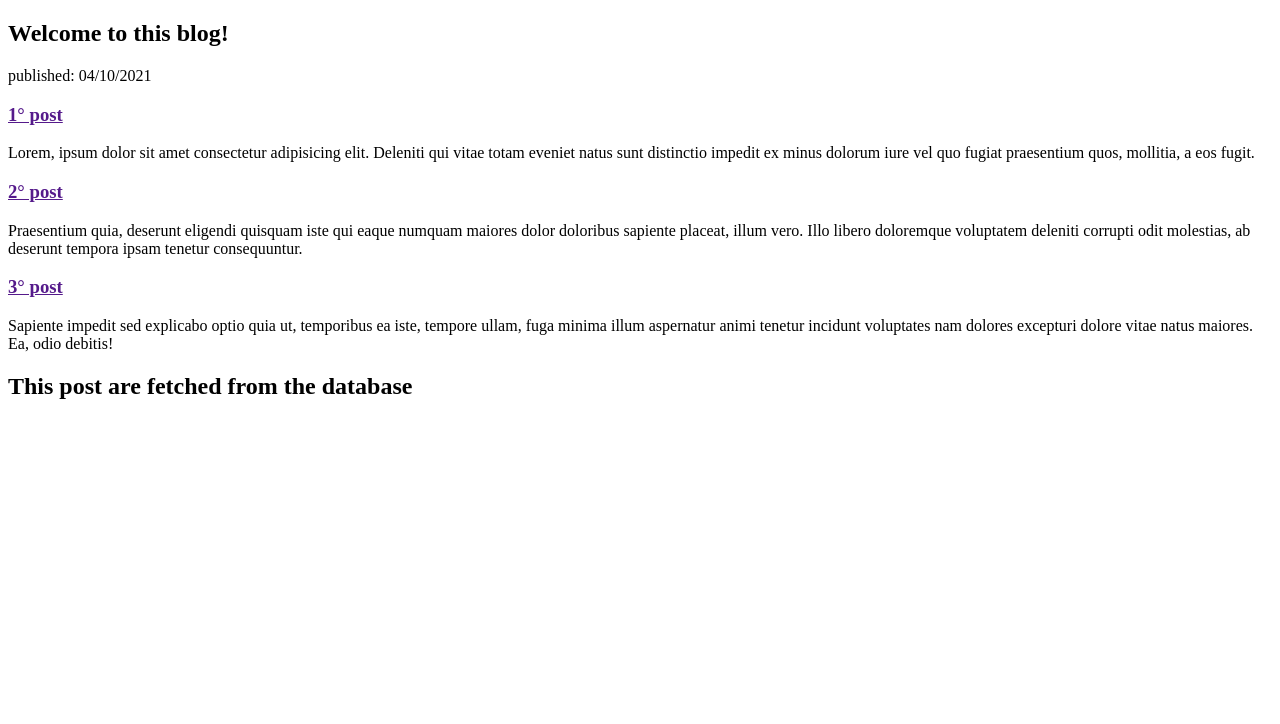
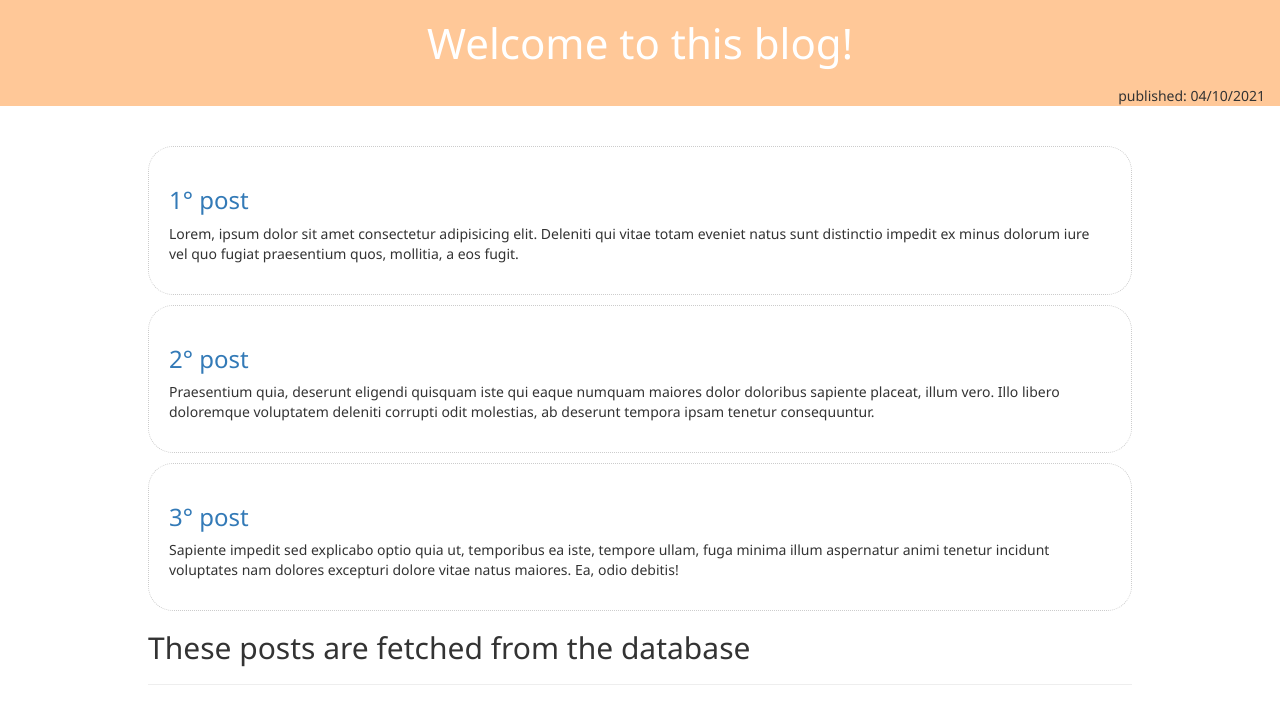
Before and after one commit to TruthUnhush/tutorial-django-girls, a Django app: page / in a window 1280 px wide. Shown: the top 724 px of the page. Run offline with Django 3.2, Linux system fonts and the light colour scheme; data that the repository does not hold is empty; some libraries are stand-ins or nearby versions.

Commit message:
Update post_list.html & create a css file

```diff
--- /dev/null
+++ b/blog/static/css/blog.css
@@ -0,0 +1,49 @@
+* {
+  margin: 0;
+  padding: 0;
+}
+
+body {
+  font-family: "Segoe UI", Tahoma, Geneva, Verdana, sans-serif;
+  box-sizing: border-box;
+}
+
+.container {
+  padding: 20px;
+  width: 80%;
+}
+
+.header {
+  background-color: #ffc898;
+  color: #fff;
+  height: 100%;
+}
+
+.header h1 {
+  text-align: center;
+  padding: 20px;
+  margin: 0 auto;
+  font-size: 42px;
+}
+.header p {
+  color: #333;
+  text-align: end;
+  padding: 0 15px;
+}
+
+.blog-entry {
+  border: 1px #ccc dotted;
+  border-radius: 25px;
+  padding: 20px;
+  margin: 10px 0;
+}
+
+.post-container {
+  display: flex;
+  flex-wrap: wrap;
+}
+
+.post {
+  flex-basis: 400px;
+  margin: 30px 10px;
+}
--- a/blog/templates/blog/post_list.html
+++ b/blog/templates/blog/post_list.html
@@ -1,22 +1,28 @@
 <!DOCTYPE html>
+{% load static %}
 <html lang="en">
   <head>
     <meta charset="UTF-8" />
     <meta http-equiv="X-UA-Compatible" content="IE=edge" />
     <meta name="viewport" content="width=device-width, initial-scale=1.0" />
+    <link rel="stylesheet" href="//maxcdn.bootstrapcdn.com/bootstrap/3.2.0/css/bootstrap.min.css" />
+    <link rel="stylesheet" href="//maxcdn.bootstrapcdn.com/bootstrap/3.2.0/css/bootstrap-theme.min.css" />
+    <link rel="stylesheet" href="{% static 'css/blog.css' %}" />
     <title>My first blog using Django</title>
   </head>
   <body>
-    <section>
+    <section class="header">
       <h1>Welcome to this blog!</h1>
       <p>published: 04/10/2021</p>
     </section>
 
+    <div class="container">
       <div class="blog-entry">
         <h3><a href="">1° post</a></h3>
         <p>
-        Lorem, ipsum dolor sit amet consectetur adipisicing elit. Deleniti qui vitae totam eveniet natus sunt
-        distinctio impedit ex minus dolorum iure vel quo fugiat praesentium quos, mollitia, a eos fugit.
+          Lorem, ipsum dolor sit amet consectetur adipisicing elit. Deleniti qui vitae totam eveniet natus
+          sunt distinctio impedit ex minus dolorum iure vel quo fugiat praesentium quos, mollitia, a eos
+          fugit.
         </p>
       </div>
       <div class="blog-entry">
@@ -34,15 +40,20 @@
           aspernatur animi tenetur incidunt voluptates nam dolores excepturi dolore vitae natus maiores. Ea,
           odio debitis!
         </p>
+      </div>
 
-      <h2>This post are fetched from the database</h2>
-    </div>
+      <h2>These posts are fetched from the database</h2>
+      <hr />
+
+      <div class="post-container">
         {% for post in posts %}
-    <div>
-      <p>posted: {{ post.published_date }}</p>
+        <div class="post">
           <h2><a href="">{{ post.title }}</a></h2>
           <p>{{ post.text|linebreaksbr }}</p>
+          <p>posted: {{ post.published_date }}</p>
         </div>
         {% endfor %}
+      </div>
+    </div>
   </body>
 </html>
```
Lines whose indentation alone changed are shown as unchanged.
